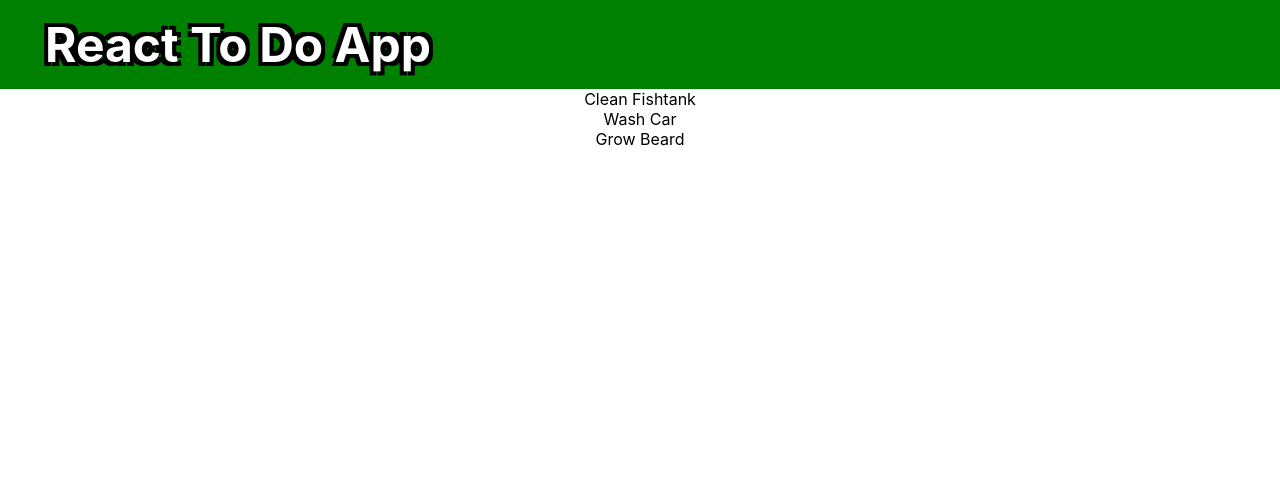
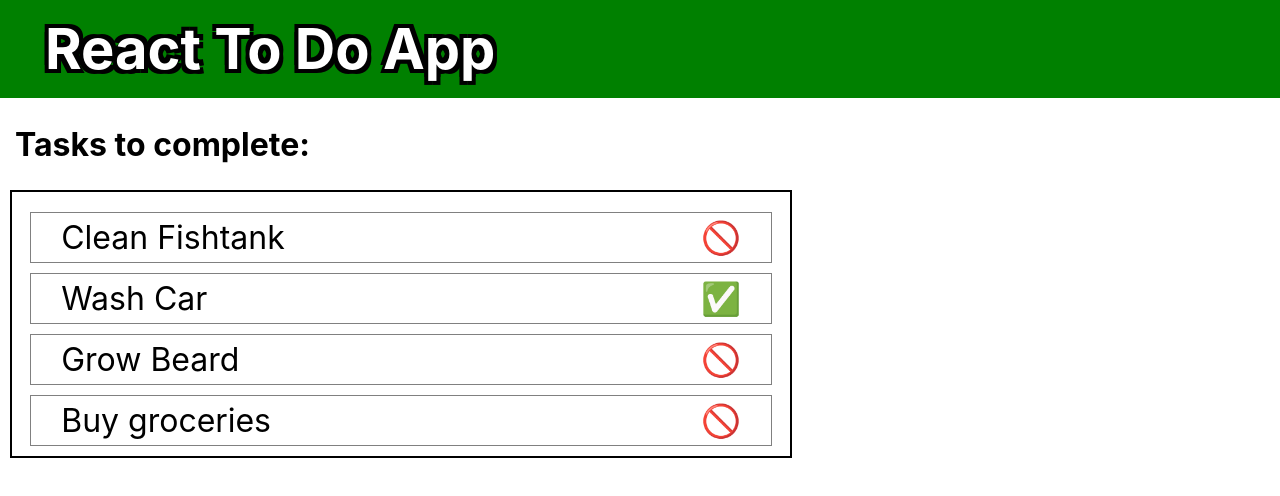
Before and after one commit to bradsimpson213/react-todo, a React (Create React App) app: page / in a window 1280 px wide. Shown: the top 496 px of the page. Built offline with nearby package versions, Linux system fonts and the light colour scheme.

Commit message:
working on components

```diff
--- a/public/index.html
+++ b/public/index.html
@@ -24,7 +24,7 @@
       work correctly both with client-side routing and a non-root public URL.
       Learn how to configure a non-root public URL by running `npm run build`.
     -->
-    <title>React App</title>
+    <title>React ToDo</title>
   </head>
   <body>
     <noscript>You need to enable JavaScript to run this app.</noscript>
--- a/src/App.css
+++ b/src/App.css
@@ -1,38 +1,8 @@
 .App {
-  text-align: center;
+  color: black;
 }
 
-.App-logo {
-  height: 40vmin;
-  pointer-events: none;
+.app-text {
+  font-size: 2em;
+  margin-left: 15px;
 }
-
-@media (prefers-reduced-motion: no-preference) {
-  .App-logo {
-    animation: App-logo-spin infinite 20s linear;
-  }
-}
-
-.App-header {
-  background-color: #282c34;
-  min-height: 100vh;
-  display: flex;
-  flex-direction: column;
-  align-items: center;
-  justify-content: center;
-  font-size: calc(10px + 2vmin);
-  color: white;
-}
-
-.App-link {
-  color: #61dafb;
-}
-
-@keyframes App-logo-spin {
-  from {
-    transform: rotate(0deg);
-  }
-  to {
-    transform: rotate(360deg);
-  }
-}
--- a/src/App.js
+++ b/src/App.js
@@ -7,6 +7,7 @@ function App() {
   return (
     <div className="App">
       <NavBar />
+      <h2 className="app-text">Tasks to complete:</h2>
       <ToDoList />
     </div>
   );
--- a/src/components/NavBar/NavBar.css
+++ b/src/components/NavBar/NavBar.css
@@ -5,7 +5,7 @@
 }
 
 .navbar-title {
-    font-size: 3em;
+    font-size: 3.5em;
     font-weight: bold;
     color: white;
     text-shadow: -4px 4px 0 #000, 4px 4px 0 #000, 4px -4px 0 #000, -4px -4px 0 #000;
--- a/src/components/ToDo/ToDo.css
+++ b/src/components/ToDo/ToDo.css
@@ -1,3 +1,19 @@
 .todo {
+    width: 95%;
     color: black;
+    display: flex;
+    justify-content: space-between;
+    border: 1px solid gray;
+    padding: 5px;
+    margin: 5px;
+    font-size: 2em;
+
 }
+
+.task-name {
+    margin-left: 25px;
+}
+
+.task-completed {
+    margin-right: 25px;
+}
--- a/src/components/ToDo/ToDo.js
+++ b/src/components/ToDo/ToDo.js
@@ -5,7 +5,8 @@ const ToDo = ({ task, completed }) => {
 
     return (
         <div className="todo">
-            <span>{task}</span><span>{completed}</span>
+            <span className="task-name">{ task }</span>
+            <span className="task-completed">{ completed ? "✅" : "🚫" }</span>
         </div>
     );
 };
--- a/src/components/ToDoList/ToDoList.css
+++ b/src/components/ToDoList/ToDoList.css
@@ -0,0 +1,10 @@
+.todo-container {
+    display: flex;
+    flex-direction: column;
+    width: 60%;
+    justify-content: center;
+    align-items: center;
+    border: 2px solid black;
+    padding: 15px  5px 5px 5px;
+    margin: 10px;
+}
--- a/src/components/ToDoList/ToDoList.js
+++ b/src/components/ToDoList/ToDoList.js
@@ -6,11 +6,12 @@ const ToDoList = () => {
     const initialTodos = [
             { id: 1, task: "Clean Fishtank", completed: false },
             { id: 2, task: "Wash Car", completed: true },
-            { id: 3, task: "Grow Beard", completed: false }
+            { id: 3, task: "Grow Beard", completed: false },
+            { id: 4, task: "Buy groceries", completed: false }
         ];
 
     return(
-        <div>
+        <div className="todo-container">
             {initialTodos.map(todo => {
                 return (
                     <ToDo
```
